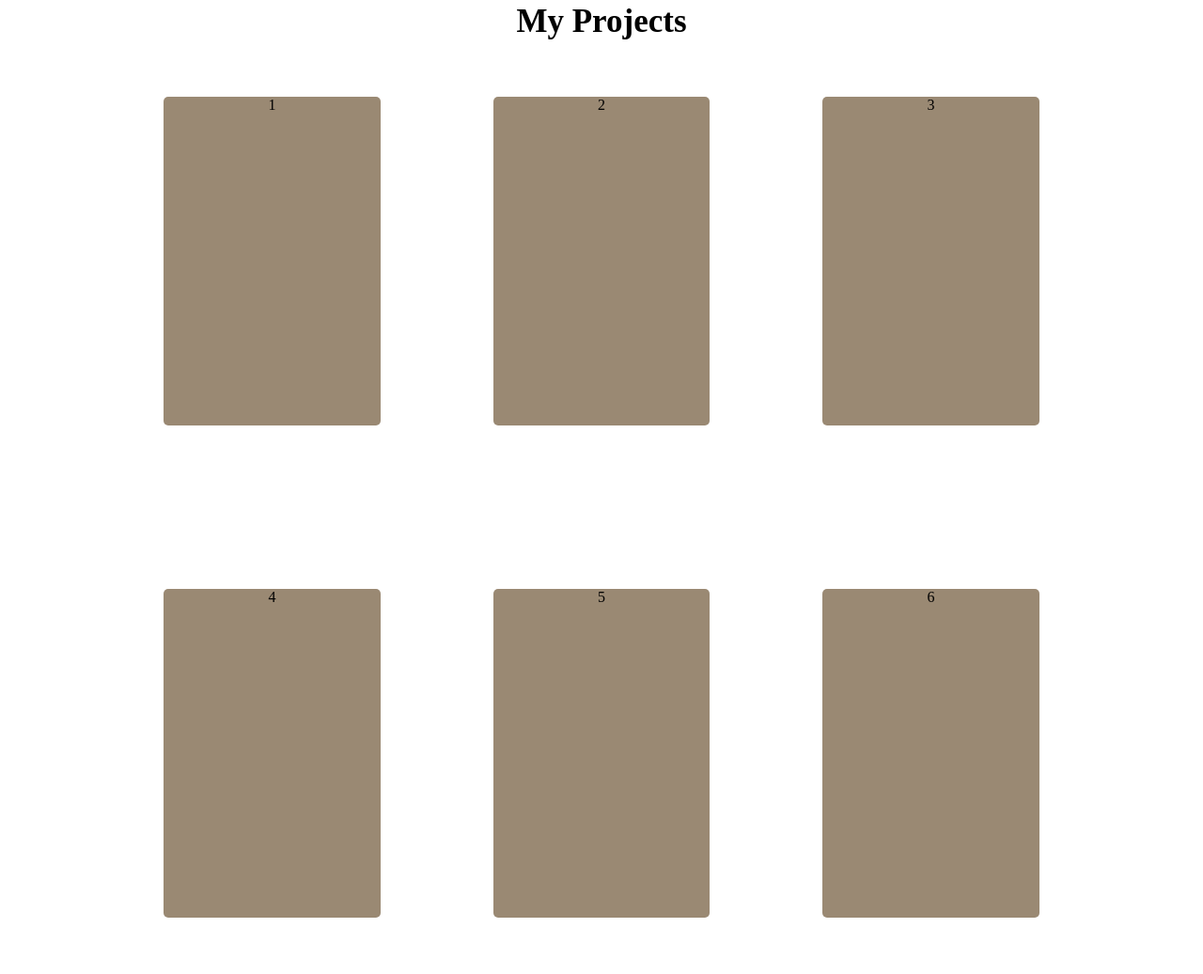
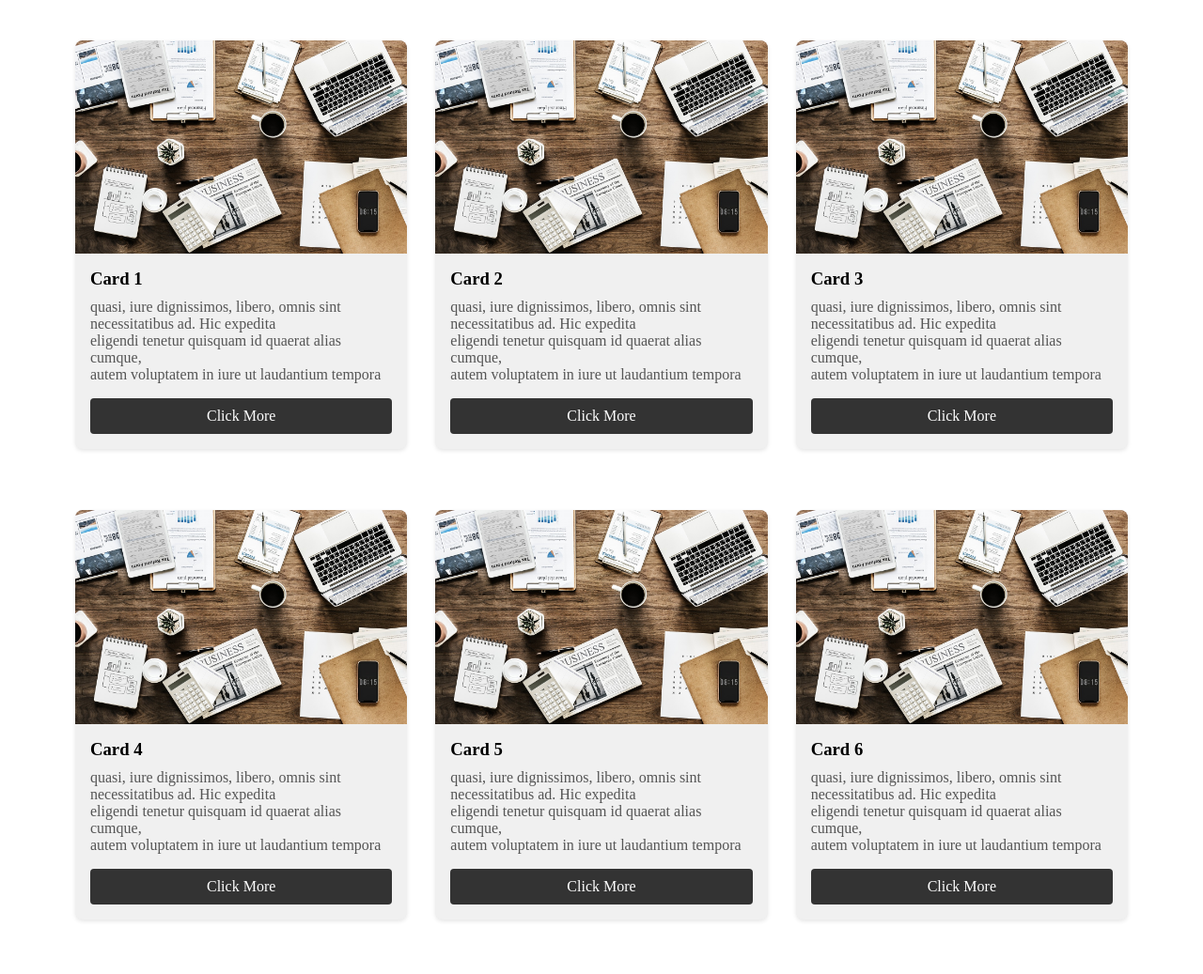
Before and after one commit to lisasetrouk24/Project, a plain HTML site: page index.html in a window 1280 px wide. Shown: the part 1795-2832 px from the top of the page at 94% size. Drawn offline with Linux system fonts and the light colour scheme.

Commit message:
add project 1

```diff
--- /dev/null
+++ b/HTML Projects/project1/style.css
@@ -0,0 +1,123 @@
+body {
+    background: transparent url('./Img/Path\ 15.png') 0% 0% no-repeat padding-box;
+    font-family: 'Heebo', sans-serif;
+}
+
+form {
+    background: #1a1a1ad4 0% 0% no-repeat padding-box;
+    width: 430px;
+    height: 500px;
+    position: absolute;
+    top: 157px;
+    left: 1055px;
+    padding: 75px;
+    color: #fff;
+    text-align: left;
+}
+
+form h1 {
+    font: normal normal 900 36px;
+    letter-spacing: 0px;
+    margin-bottom: 21px;
+}
+
+form>p {
+    font: normal 20px;
+    letter-spacing: 0px;
+    margin-bottom: 44px;
+}
+
+form>div {
+    font: normal normal bold 16px/24px Heebo;
+}
+
+form>div>label {
+    display: block;
+
+}
+
+form>div>input {
+    border: 1px solid #D31C75;
+    width: 100%;
+    height: 40px;
+    margin-bottom: 18px;
+}
+
+form>button {
+    margin-top: 25px;
+    background: #D31C75 0% 0% no-repeat padding-box;
+    width: 130px;
+    height: 40px;
+    border: none;
+    color: #fff;
+    font: normal normal bold 18px Heebo;
+    letter-spacing: 0.33px;
+}
+
+@media (max-width: 1700px) {
+    body {
+        padding: 50px;
+    }
+
+    form {
+        position: static;
+    }
+}
+
+@media (max-width: 700px) {
+    body {
+        display: flex;
+        justify-content: center;
+    }
+
+    form {
+        position: static;
+        padding: 50px;
+        background-color: red;
+    }
+
+    form>h1 {
+        font: normal normal 900 25px/53px Heebo;
+    }
+
+    form>p {
+        font: normal normal normal 15px/29px Heebo;
+    }
+
+    form>div {
+        font: normal normal bold 13px/24px Heebo;
+    }
+
+    form>button {
+        font-size: 18px;
+    }
+}
+
+@media (max-width: 475px) {
+    body {
+        display: flex;
+        justify-content: center;
+    }
+
+    form {
+        position: static;
+        padding: 32px;
+        background-color: red;
+    }
+
+    form>h1 {
+        font: normal normal 900 23px/53px Heebo;
+    }
+
+    form>p {
+        font: normal normal normal 14px/29px Heebo;
+    }
+
+    form>div {
+        font: normal normal bold 12px/24px Heebo;
+    }
+
+    form>button {
+        font-size: 15px;
+    }
+}
--- a/index.html
+++ b/index.html
@@ -70,6 +70,7 @@
                     quasi, iure dignissimos, libero, omnis sint necessitatibus ad. Hic expedita <br> eligendi tenetur
                     quisquam id quaerat alias cumque, autem voluptatem in iure ut laudantium tempora <br> cupiditate
                     voluptate est nemo impedit, quidem iusto, provident aperiam. Iste <br> repellat aperiam!</p>
+                <button>about me</button>
             </div>
 
             <div class="headshot">
@@ -79,18 +80,68 @@
 
         <br><br><br><br><br>
 
-        <!-- SECTION 3 My Pojects-->
-        <h2>My Projects</h2>
-        <div class="container" id="MyProject">
-            <div class="box">1</div>
-            <div class="box">2</div>
-            <div class="box">3</div>
-        </div>
-        <br><br><br>
-        <div class="container1">
-            <div class="box">4</div>
-            <div class="box">5</div>
-            <div class="box">6</div>
+
+        <div class="card-container">
+            <div class="card">
+                <img src="img/desk-3139127_1280.jpg" alt="card1" />
+                <div class="card-content">
+                    <h3>Card 1</h3>
+                    <p>quasi, iure dignissimos, libero, omnis sint necessitatibus ad. Hic expedita <br> eligendi
+                        tenetur
+                        quisquam id quaerat alias cumque, <br> autem voluptatem in iure ut laudantium tempora</p>
+                    <a href="#" class="btn">Click More</a>
+                </div>
+            </div>
+            <div class="card">
+                <img src="img/desk-3139127_1280.jpg" alt="card2" />
+                <div class="card-content">
+                    <h3>Card 2</h3>
+                    <p>quasi, iure dignissimos, libero, omnis sint necessitatibus ad. Hic expedita <br> eligendi
+                        tenetur
+                        quisquam id quaerat alias cumque, <br> autem voluptatem in iure ut laudantium tempora</p>
+                    <a href="#" class="btn">Click More</a>
+                </div>
+            </div>
+            <div class="card">
+                <img src="img/desk-3139127_1280.jpg" alt="card3" />
+                <div class="card-content">
+                    <h3>Card 3</h3>
+                    <p>quasi, iure dignissimos, libero, omnis sint necessitatibus ad. Hic expedita <br> eligendi
+                        tenetur
+                        quisquam id quaerat alias cumque, <br> autem voluptatem in iure ut laudantium tempora</p>
+                    <a href="#" class="btn">Click More</a>
+                </div>
+            </div>
+            <div class="card">
+                <img src="img/desk-3139127_1280.jpg" alt="card4" />
+                <div class="card-content">
+                    <h3>Card 4</h3>
+                    <p>quasi, iure dignissimos, libero, omnis sint necessitatibus ad. Hic expedita <br> eligendi
+                        tenetur
+                        quisquam id quaerat alias cumque, <br> autem voluptatem in iure ut laudantium tempora</p>
+                    <a href="#" class="btn">Click More</a>
+                </div>
+            </div>
+            <div class="card">
+                <img src="img/desk-3139127_1280.jpg" alt="card5" />
+                <div class="card-content">
+                    <h3>Card 5</h3>
+                    <p>quasi, iure dignissimos, libero, omnis sint necessitatibus ad. Hic expedita <br> eligendi
+                        tenetur
+                        quisquam id quaerat alias cumque, <br> autem voluptatem in iure ut laudantium tempora</p>
+                    <a href="#" class="btn">Click More</a>
+                </div>
+            </div>
+            <div class="card">
+                <img src="img/desk-3139127_1280.jpg" alt="card6" />
+                <div class="card-content">
+                    <h3>Card 6</h3>
+                    <p>quasi, iure dignissimos, libero, omnis sint necessitatibus ad. Hic expedita <br> eligendi
+                        tenetur
+                        quisquam id quaerat alias cumque, <br> autem voluptatem in iure ut laudantium tempora</p>
+                    <a href="#" class="btn">Click More</a>
+                </div>
+            </div>
         </div>
 
     </main>
--- a/style.css
+++ b/style.css
@@ -166,35 +166,67 @@ nav {
 }
 
 /* SECTION 3: My Porjects */
-.container {
+
+.card-container {
     display: flex;
+    flex-wrap: wrap;
     justify-content: center;
-    align-items: center;
-    min-height: 400px;
-    background-color: white;
-
+    gap: 65px 30px;
+    padding: 40px 40px;
+    max-width: 1200px;
+    margin: auto;
 }
 
-h2 {
-    text-align: center;
-    font-size: 35px;
+.card {
+    flex: 0 1 calc(33.333% - 20px);
+    background-color: #f0f0f0;
+    border-radius: 8px;
+    overflow: hidden;
+    box-shadow: 0px 2px 4px rgba(0, 0, 0, 0.1);
+    display: flex;
+    flex-direction: column;
 }
 
-.container1 {
-    display: flex;
-    justify-content: center;
-    align-items: center;
-    min-height: 400px;
-    background-color: white;
-
+.card img {
+    width: 100%;
+    height: auto;
 }
 
-.box {
-    height: 350px;
-    width: 18%;
-    background-color: rgba(128, 107, 80, 0.795);
-    margin: 60px;
+.card-content {
+    padding: 16px;
+    display: flex;
+    flex-direction: column;
+    flex-grow: 1;
+}
+
+.card-content h3 {
+    margin: 0 0 10px;
+}
+
+.card-content p {
+    flex-grow: 1;
+    color: #555;
+}
+
+.card-content .btn {
+    margin-top: 16px;
+    background-color: #333;
+    color: #fff;
+    text-decoration: none;
+    padding: 10px 15px;
+    border-radius: 4px;
     text-align: center;
-    border-radius: 5px;
+}
 
+/* Responsive for mobile */
+@media (max-width: 900px) {
+    .card {
+        flex: 0 1 calc(50% - 20px);
+    }
 }
+
+@media (max-width: 600px) {
+    .card {
+        flex: 0 1 100%;
+    }
+}
```
Also changed, not shown: HTML Projects/project1/index.html (added, +35 -0 lines), HTML Projects/project1/Img/Path 15.png (added), HTML Projects/project1/Img/Path 15@2x.png (added).
